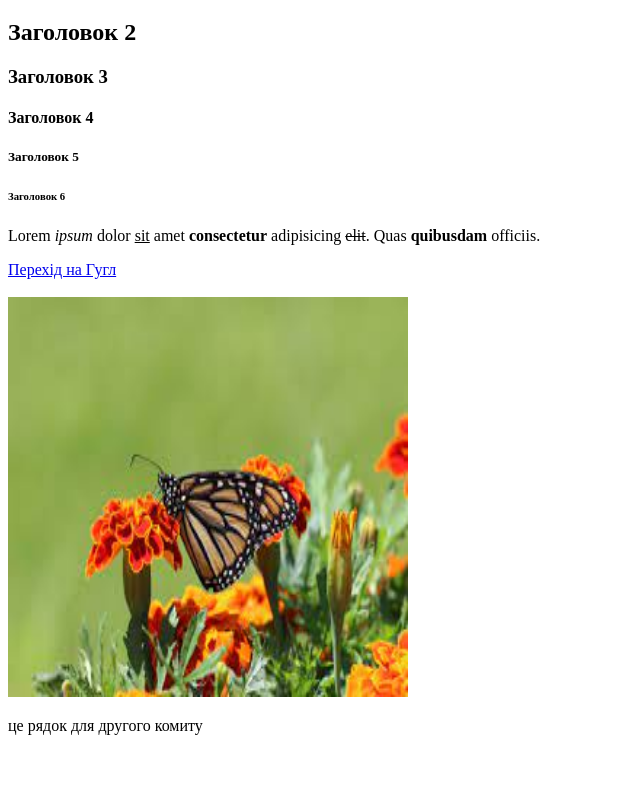
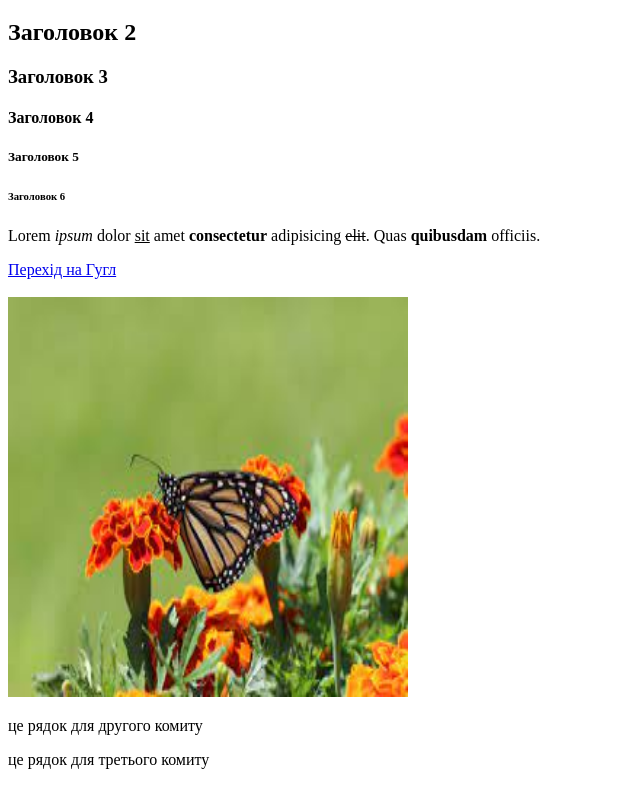
Before and after one commit to heropath1981/TestRep---25.12.2023, a plain HTML site: page index.html in a window 1280 px wide. Shown: the part 141-926 px from the top of the page, without its empty margins (0-640 px from the left). Before the commit the page ends 892 px from the top, so only its background shows below. Drawn offline with Linux system fonts and the light colour scheme.

Commit message:
third commit

```diff
--- a/index.html
+++ b/index.html
@@ -22,5 +22,6 @@
         <br><br>
         <img src="./images/image1.jpeg" width="400" height="400">
         <p> це рядок для другого комиту</p>
+        <p>це рядок для третього комиту</p>
     </body>
 </html>
```
